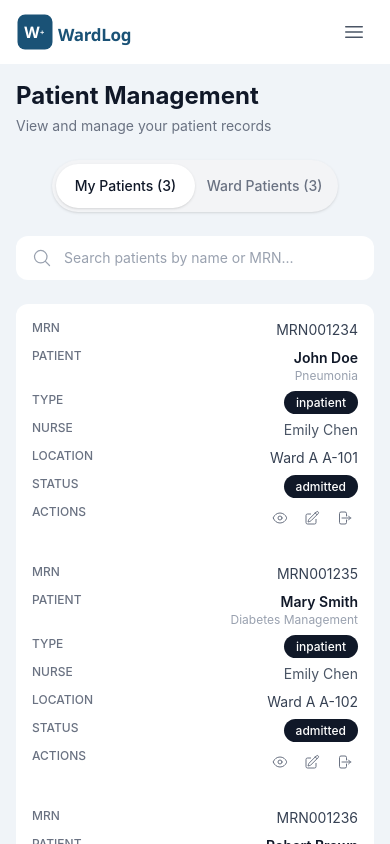
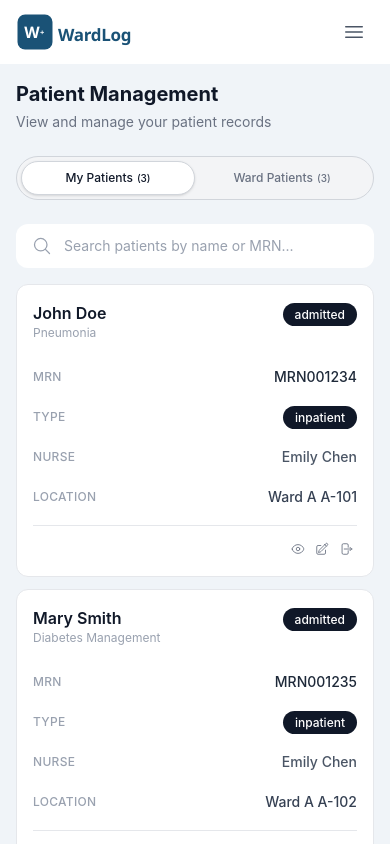
Before and after one commit to NayabShahbaz/wardlog-frontend, a React (Vite) app: page /doctor/patients in a window 390 px wide. Shown: the top 844 px of the page. Built offline with nearby package versions, Linux system fonts and the light colour scheme.

Commit message:
Mobile responsiveness added

```diff
--- a/src/components/Noticeboard/Noticeboard.tsx
+++ b/src/components/Noticeboard/Noticeboard.tsx
@@ -89,7 +89,6 @@ export default function NoticeboardPage() {
             <p className="text-sm text-gray-500">
               Important announcements and updates
             </p>
-
           </div>
         </div>
 
--- a/src/components/patients/PatientManagement.tsx
+++ b/src/components/patients/PatientManagement.tsx
@@ -1,5 +1,5 @@
 import { useState } from "react";
-import { useLocation, useNavigate, useOutletContext} from "react-router-dom";
+import { useLocation, useNavigate, useOutletContext } from "react-router-dom";
 import {
   HiOutlinePencilSquare,
   HiOutlineEye,
@@ -19,9 +19,9 @@ import Tabs from "../ui/Tabs";
 import type { Column } from "../ui/DataTable";
 import { type UserContextType } from "../layout/DoctorLayout";
 
-
 // ── Types ───────────────────────────────────────────────────────────
 interface Patient {
+  [key: string]: string | undefined;
   mrn: string;
   name: string;
   diagnosis: string;
@@ -42,7 +42,6 @@ interface Patient {
   patientType: "inpatient" | "outpatient";
   appointmentDate?: string;
 }
-
 
 const currentWard = "Ward A";
 
@@ -189,7 +188,6 @@ const PatientManagement = () => {
   const [completeConfirm, setCompleteConfirm] = useState<string | null>(null);
   const [error, setError] = useState("");
 
-  // Only active patients (hide discharged/completed, outpatients within 3 days)
   const activeFilter = (list: Patient[]) =>
     list.filter((p) => {
       if (p.status === "discharged" || p.status === "completed") return false;
@@ -202,18 +200,15 @@ const PatientManagement = () => {
 
   const myPatients = activeFilter(
     patients.filter((p) => {
-      if (userRole === "Nurse") {
-        return p.assignedNurse === userName;
-      }
+      if (userRole === "Nurse") return p.assignedNurse === userName;
       return p.assignedDoctor === userName;
     }),
   );
 
-  // ── Modified Filter ────────────────────────────────────────────────
   const wardPatients = activeFilter(
     patients.filter(
       (p) =>
-        p.patientType === "inpatient" && // Ensures only inpatients show in Ward view
+        p.patientType === "inpatient" &&
         (p.ward === currentWard || p.assignedDoctor === userName),
     ),
   );
@@ -275,9 +270,9 @@ const PatientManagement = () => {
     setPatients(
       patients.map((p) => (p.mrn === mrn ? { ...p, status: "discharged" } : p)),
     );
-
-   // This "broadcasts" the discharge event to the whole app
-window.dispatchEvent(new CustomEvent("patientDischarged", { detail: { mrn } }));
+    window.dispatchEvent(
+      new CustomEvent("patientDischarged", { detail: { mrn } }),
+    );
     setDischargeConfirm(null);
   };
 
@@ -293,106 +288,117 @@ window.dispatchEvent(new CustomEvent("patientDischarged", { detail: { mrn } }));
     {
       key: "name",
       header: "Patient",
-      render: (row: unknown) => (
+      render: (row: unknown) => {
+        const patient = row as Patient;
+        return (
           <div>
-          <p className="font-semibold text-gray-900">{(row as Patient).name}</p>
-          <p className="text-xs text-gray-400">{(row as Patient).diagnosis}</p>
+            <p className="font-semibold text-gray-900">{patient.name}</p>
+            <p className="text-xs text-gray-400">{patient.diagnosis}</p>
           </div>
-      ),
+        );
+      },
     },
     {
       key: "patientType",
       header: "Type",
-      render: (row: unknown) => (
+      render: (row: unknown) => {
+        const patient = row as Patient;
+        return (
           <Badge
-          text={(row as Patient).patientType}
-          variant={
-            (row as Patient).patientType === "inpatient" ? "dark" : "outline"
-          }
+            text={patient.patientType}
+            variant={patient.patientType === "inpatient" ? "dark" : "outline"}
           />
-      ),
+        );
+      },
     },
     {
       key: "assignedNurse",
       header: "Nurse",
-      render: (row: unknown) => (
+      render: (row: unknown) => {
+        const patient = row as Patient;
+        return (
           <span className="text-sm text-gray-600">
-          {(row as Patient).assignedNurse || "—"}
+            {patient.assignedNurse || "—"}
           </span>
-      ),
+        );
+      },
     },
     {
       key: "location",
       header: "Location",
-      render: (row: unknown) => (
+      render: (row: unknown) => {
+        const patient = row as Patient;
+        return (
           <span className="text-sm text-gray-700">
-          {(row as Patient).patientType === "outpatient" &&
-          (row as Patient).appointmentDate
-            ? `Appt: ${(row as Patient).appointmentDate}`
-            : (row as Patient).location}
+            {patient.patientType === "outpatient" && patient.appointmentDate
+              ? `Appt: ${patient.appointmentDate}`
+              : patient.location}
           </span>
-      ),
+        );
+      },
     },
     {
       key: "status",
       header: "Status",
-      render: (row: unknown) => (
+      render: (row: unknown) => {
+        const patient = row as Patient;
+        return (
           <Badge
-          text={(row as Patient).status}
-          variant={statusVariant[(row as Patient).status] || "gray"}
+            text={patient.status}
+            variant={statusVariant[patient.status] || "gray"}
           />
-      ),
+        );
+      },
     },
     {
       key: "actions",
       header: "Actions",
       render: (row: unknown) => {
         const patient = row as Patient;
-        const basePath = location.pathname.startsWith('/nurse') ? '/nurse' : '/doctor';
-
-        // 1. Define who can see the Edit button
-        const canEdit = patient.assignedDoctor === userName || userRole === "Nurse";
+        const basePath = location.pathname.startsWith("/nurse")
+          ? "/nurse"
+          : "/doctor";
+        const canEdit =
+          patient.assignedDoctor === userName || userRole === "Nurse";
 
         return (
-          <div className="flex items-center gap-1">
+          <div className="flex items-center gap-0.5">
             <button
               onClick={() => navigate(`${basePath}/patients/${patient.mrn}`)}
-              className="p-1.5 text-gray-500 hover:text-[#1a5276] hover:bg-[#e8f0f6] rounded-lg transition-colors"
+              className="p-1 text-gray-500 hover:text-[#1a5276] hover:bg-[#e8f0f6] rounded transition-colors"
               title="View"
             >
-              <HiOutlineEye className="w-4 h-4" />
+              <HiOutlineEye className="w-3.5 h-3.5" />
             </button>
-
-            {/* 2. Changed condition: Allow if user is the assigned doctor OR a Nurse */}
             {canEdit && (
               <button
                 onClick={() => handleEdit(patient)}
-                className="p-1.5 text-gray-500 hover:text-[#1a5276] hover:bg-[#e8f0f6] rounded-lg transition-colors"
+                className="p-1 text-gray-500 hover:text-[#1a5276] hover:bg-[#e8f0f6] rounded transition-colors"
                 title="Edit"
               >
-                <HiOutlinePencilSquare className="w-4 h-4" />
+                <HiOutlinePencilSquare className="w-3.5 h-3.5" />
               </button>
             )}
-
-            {/* Restrict Discharge/Complete to Doctors only */}
             {userRole === "Doctor" && patient.assignedDoctor === userName && (
               <>
-                {patient.patientType === "inpatient" && patient.status === "admitted" && (
+                {patient.patientType === "inpatient" &&
+                  patient.status === "admitted" && (
                     <button
                       onClick={() => setDischargeConfirm(patient.mrn)}
-                    className="p-1.5 text-gray-500 hover:text-orange-600 hover:bg-orange-50 rounded-lg transition-colors"
+                      className="p-1 text-gray-500 hover:text-orange-600 hover:bg-orange-50 rounded transition-colors"
                       title="Discharge"
                     >
-                    <HiOutlineArrowRightOnRectangle className="w-4 h-4" />
+                      <HiOutlineArrowRightOnRectangle className="w-3.5 h-3.5" />
                     </button>
                   )}
-                {patient.patientType === "outpatient" && patient.status === "outpatient" && (
+                {patient.patientType === "outpatient" &&
+                  patient.status === "outpatient" && (
                     <button
                       onClick={() => setCompleteConfirm(patient.mrn)}
-                    className="p-1.5 text-gray-500 hover:text-green-600 hover:bg-green-50 rounded-lg transition-colors"
+                      className="p-1 text-gray-500 hover:text-green-600 hover:bg-green-50 rounded transition-colors"
                       title="Complete"
                     >
-                    <HiOutlineCheckCircle className="w-4 h-4" />
+                      <HiOutlineCheckCircle className="w-3.5 h-3.5" />
                     </button>
                   )}
               </>
@@ -405,24 +411,25 @@ window.dispatchEvent(new CustomEvent("patientDischarged", { detail: { mrn } }));
 
   return (
     <>
-      <div className="flex flex-col sm:flex-row sm:items-start sm:justify-between gap-4 mb-6">
+      {/* Header */}
+      <div className="flex flex-col sm:flex-row sm:items-start sm:justify-between gap-3 mb-6">
         <div>
-          <h1 className="text-2xl font-bold text-gray-900">
+          <h1 className="text-xl sm:text-2xl font-bold text-gray-900">
             Patient Management
           </h1>
-          <div className="flex items-center gap-3 mt-1">
-            <span className="text-sm text-gray-500">
+          <p className="text-sm text-gray-500 mt-1">
             View and manage your patient records
-            </span>
-          </div>
+          </p>
         </div>
       </div>
 
+      {/* Tabs */}
       <div className="mb-4">
         <Tabs tabs={tabs} activeIndex={activeTab} onChange={setActiveTab} />
       </div>
 
-      <div className="mb-6">
+      {/* Search */}
+      <div className="mb-4 sm:mb-6">
         <SearchBar
           value={search}
           onChange={setSearch}
@@ -430,6 +437,7 @@ window.dispatchEvent(new CustomEvent("patientDischarged", { detail: { mrn } }));
         />
       </div>
 
+      {/* Table */}
       <DataTable columns={columns} data={filtered} keyField="mrn" />
 
       {/* Update Modal */}
--- a/src/components/roster/RosterManagement.tsx
+++ b/src/components/roster/RosterManagement.tsx
@@ -45,8 +45,6 @@ const mockSchedule: DayScheduleData[] = [
   },
 ];
 
-
-
 const initialSwapRequests: SwapRequest[] = [];
 
 const shiftOptions = [
@@ -70,16 +68,18 @@ const RosterManagement = () => {
     useState<SwapRequest[]>(initialSwapRequests);
 
   // Create a dynamic list of shifts by searching the mockSchedule
-  const myActualShifts = mockSchedule.flatMap(day => {
+  const myActualShifts = mockSchedule.flatMap((day) => {
     const allShifts = [
-      ...day.morning.map(s => ({ ...s, shift: "Morning", date: day.date })),
-      ...day.afternoon.map(s => ({ ...s, shift: "Afternoon", date: day.date })),
-      ...day.night.map(s => ({ ...s, shift: "Night", date: day.date }))
+      ...day.morning.map((s) => ({ ...s, shift: "Morning", date: day.date })),
+      ...day.afternoon.map((s) => ({
+        ...s,
+        shift: "Afternoon",
+        date: day.date,
+      })),
+      ...day.night.map((s) => ({ ...s, shift: "Night", date: day.date })),
     ];
-    return allShifts.filter(s => s.name === userName);
+    return allShifts.filter((s) => s.name === userName);
   });
-
-
 
   const tabs = [
     { label: "Schedule" },
@@ -113,7 +113,7 @@ const RosterManagement = () => {
         </div>
         <button
           onClick={() => setSwapOpen(true)}
-          className="flex items-center gap-1.5 px-4 py-2.5 text-sm font-medium text-white bg-[#1a5276] hover:bg-[#154360] rounded-lg transition-colors shrink-0"
+          className="flex items-center justify-center gap-1.5 px-4 py-2.5 text-sm font-medium text-white bg-[#1a5276] hover:bg-[#154360] rounded-lg transition-colors shrink-0"
         >
           <HiOutlineArrowsRightLeft className="w-4 h-4" />
           Request Swap
--- a/src/components/ui/DataTable.tsx
+++ b/src/components/ui/DataTable.tsx
@@ -1,23 +1,70 @@
 import React from "react";
+
+type DataRow = Record<string, unknown>;
 
 export interface Column {
   key: string;
   header: string;
-  render?: (row: unknown) => React.ReactNode;
+  render?: (row: DataRow) => React.ReactNode;
   className?: string;
+  hideOnMobile?: boolean;
+  isPrimary?: boolean;
 }
 
 interface DataTableProps {
   columns: Column[];
-  data: unknown[];
+  data: DataRow[];
   keyField: string;
 }
 
 const DataTable: React.FC<DataTableProps> = ({ columns, data, keyField }) => {
+  const toCellContent = (value: unknown): React.ReactNode => {
+    if (React.isValidElement(value)) return value;
+    if (
+      typeof value === "string" ||
+      typeof value === "number" ||
+      typeof value === "boolean"
+    )
+      return value;
+    if (value == null) return null;
+    return String(value);
+  };
+
+  if (data.length === 0) {
+    return (
+      <div
+        className="bg-white rounded-xl py-16 text-center"
+        style={{
+          borderWidth: "1px",
+          borderStyle: "solid",
+          borderColor: "#e5e7eb",
+        }}
+      >
+        <p className="text-sm text-gray-400">No records found</p>
+      </div>
+    );
+  }
+
+  const nameCol =
+    columns.find((c) => c.key === "name" || c.isPrimary) || columns[0];
+  const statusCol = columns.find((c) => c.key === "status");
+  const actionsCol = columns.find((c) => c.key === "actions");
+  const detailCols = columns.filter(
+    (c) =>
+      c !== nameCol && c !== statusCol && c !== actionsCol && !c.hideOnMobile,
+  );
+
   return (
-    <div className="bg-white rounded-xl border border-gray-100 overflow-hidden">
-      {/* Desktop Table */}
-      <div className="hidden md:block overflow-x-auto">
+    <div className="overflow-hidden">
+      {/* ── Desktop Table ── */}
+      <div
+        className="hidden md:block bg-white rounded-xl overflow-x-auto"
+        style={{
+          borderWidth: "1px",
+          borderStyle: "solid",
+          borderColor: "#e5e7eb",
+        }}
+      >
         <table className="w-full">
           <thead>
             <tr className="border-b border-gray-100">
@@ -34,7 +81,7 @@ const DataTable: React.FC<DataTableProps> = ({ columns, data, keyField }) => {
           <tbody>
             {data.map((row, i) => (
               <tr
-                key={(row as Record<string, unknown>)[keyField] + "-" + i}
+                key={String(row[keyField]) + "-" + i}
                 className="border-b border-gray-50 hover:bg-gray-50/50 transition-colors"
               >
                 {columns.map((col) => (
@@ -42,11 +89,7 @@ const DataTable: React.FC<DataTableProps> = ({ columns, data, keyField }) => {
                     key={col.key}
                     className={`px-5 py-4 text-sm text-gray-700 ${col.className || ""}`}
                   >
-                    {col.render
-                      ? col.render(row)
-                      : ((row as Record<string, unknown>)[
-                          col.key
-                        ] as React.ReactNode)}
+                    {col.render ? col.render(row) : toCellContent(row[col.key])}
                   </td>
                 ))}
               </tr>
@@ -55,27 +98,66 @@ const DataTable: React.FC<DataTableProps> = ({ columns, data, keyField }) => {
         </table>
       </div>
 
-      {/* Mobile Cards */}
-      <div className="md:hidden divide-y divide-gray-50">
+      {/* ── Mobile Cards ── */}
+      <div className="md:hidden space-y-3">
         {data.map((row, i) => (
           <div
-            key={(row as Record<string, unknown>)[keyField] + "-" + i}
-            className="p-4 space-y-2"
+            key={String(row[keyField]) + "-m-" + i}
+            className="bg-white rounded-xl p-4"
+            style={{
+              borderWidth: "1px",
+              borderStyle: "solid",
+              borderColor: "#e5e7eb",
+            }}
           >
-            {columns.map((col) => (
-              <div key={col.key} className="flex justify-between items-start">
-                <span className="text-xs font-medium text-gray-500 uppercase">
-                  {col.header}
-                </span>
-                <span className="text-sm text-gray-700 text-right">
-                  {col.render
-                    ? col.render(row)
-                    : ((row as Record<string, unknown>)[
-                        col.key
-                      ] as React.ReactNode)}
-                </span>
+            {/* Header: Name + Status */}
+            <div className="flex items-start justify-between gap-3 mb-4">
+              <div className="flex-1 min-w-0">
+                {nameCol.render ? (
+                  nameCol.render(row)
+                ) : (
+                  <p className="text-sm font-semibold text-gray-900 truncate">
+                    {toCellContent(row[nameCol.key])}
+                  </p>
+                )}
               </div>
-            ))}
+              {statusCol && statusCol.render && (
+                <div className="shrink-0">{statusCol.render(row)}</div>
+              )}
+            </div>
+
+            {/* Details: each on its own line with generous spacing */}
+            <div className="space-y-0 divide-y divide-gray-50">
+              {detailCols.map((col) => (
+                <div
+                  key={col.key}
+                  className="flex items-center justify-between py-2.5"
+                >
+                  <span className="text-xs text-gray-400 font-medium uppercase tracking-wide">
+                    {col.header}
+                  </span>
+                  <div className="text-sm text-gray-800 font-medium text-right max-w-[60%]">
+                    {col.render
+                      ? col.render(row)
+                      : toCellContent(row[col.key]) || "—"}
+                  </div>
+                </div>
+              ))}
+            </div>
+
+            {/* Actions */}
+            {actionsCol && actionsCol.render && (
+              <div
+                className="flex justify-end pt-3 mt-2"
+                style={{
+                  borderTopWidth: "1px",
+                  borderTopStyle: "solid",
+                  borderTopColor: "#e5e7eb",
+                }}
+              >
+                {actionsCol.render(row)}
+              </div>
+            )}
           </div>
         ))}
       </div>
--- a/src/components/ui/Tabs.tsx
+++ b/src/components/ui/Tabs.tsx
@@ -14,21 +14,42 @@ interface TabsProps {
 const Tabs: React.FC<TabsProps> = ({ tabs, activeIndex, onChange }) => {
   return (
     <div className="w-full flex justify-center mb-6">
-      {/* 10%–90% width of the content below */}
-      <div className="w-[80%] flex justify-center border border-gray-300 rounded-full bg-gray-100 p-1 shadow-sm">
+      <div
+        className="w-full sm:w-[80%] flex rounded-full bg-gray-100 p-1"
+        style={{
+          borderWidth: "1px",
+          borderStyle: "solid",
+          borderColor: "#d1d5db",
+        }}
+      >
         {tabs.map((tab, i) => (
           <button
             key={tab.label}
             onClick={() => onChange(i)}
-            className={`flex-1 py-3 text-sm font-medium rounded-full border transition-all duration-200
+            className={`flex-1 py-2 sm:py-2.5 text-xs sm:text-sm font-medium rounded-full transition-all duration-200
               ${
                 activeIndex === i
-                  ? "bg-white text-gray-900 border-gray-300 shadow-sm"
-                  : "bg-transparent text-gray-500 border-transparent hover:text-gray-700 hover:border-gray-200"
+                  ? "bg-white text-gray-900 shadow-sm"
+                  : "bg-transparent text-gray-500 hover:text-gray-700"
               }`}
+            style={
+              activeIndex === i
+                ? {
+                    borderWidth: "1px",
+                    borderStyle: "solid",
+                    borderColor: "#d1d5db",
+                  }
+                : {
+                    borderWidth: "1px",
+                    borderStyle: "solid",
+                    borderColor: "transparent",
+                  }
+            }
           >
             {tab.label}
-            {tab.count !== undefined && ` (${tab.count})`}
+            {tab.count !== undefined && (
+              <span className="ml-1 text-[10px] sm:text-sm">({tab.count})</span>
+            )}
           </button>
         ))}
       </div>
```
Lines whose indentation alone changed are shown as unchanged.
